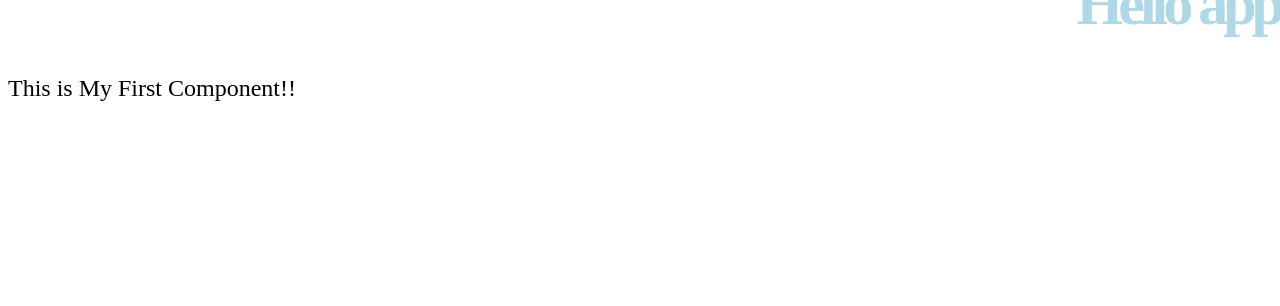
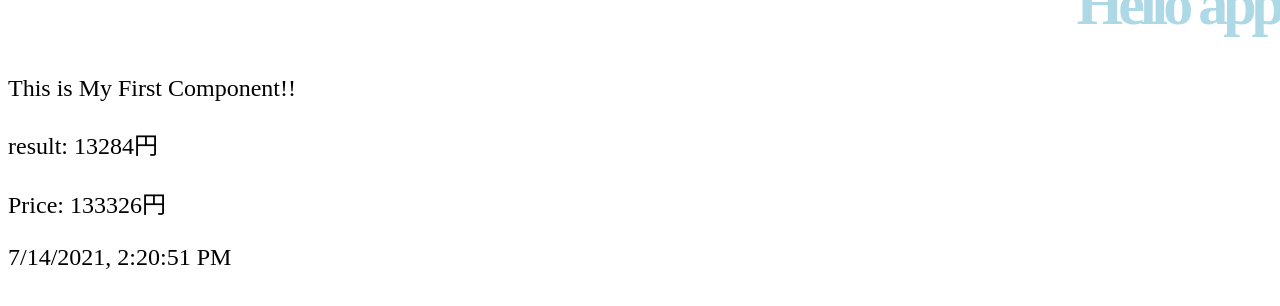
Before and after one commit to KoseiImai/angular-app, an Angular app: page / in a window 1280 px wide. Shown: the top 306 px of the page. Built offline with nearby package versions, Linux system fonts and the light colour scheme.

Commit message:
インターポレーションについて1

```diff
--- a/src/app/hello/hello.component.html
+++ b/src/app/hello/hello.component.html
@@ -1,4 +1,7 @@
 <div id="body">
   <h1>{{ title }}</h1>
   <p>{{ message }}</p>
+  <p>result: {{ 12300 * 1.08 }}円</p>
+  <p>Price: {{ price * 1.08 }}円</p>
+  <p>{{ today() }}</p>
 </div>
--- a/src/app/hello/hello.component.ts
+++ b/src/app/hello/hello.component.ts
@@ -9,12 +9,22 @@ export class HelloComponent implements OnInit {
   // プロパティ・・・クラスに値を保管しておくのに使用。
   title: string;
   message: string;
+  price: number;
+  now: Date;
 
-  constructor() { }
+  constructor() {
+    setInterval(
+      () => { this.now = new Date();}, 1000
+    );
+  }
 
   ngOnInit(): void {
     this.title = 'Hello app';
     this.message = 'This is My First Component!!';
+    this.price = 123450;
   }
 
+  today () {
+    return new Date().toLocaleString();
+  }
 }
```
